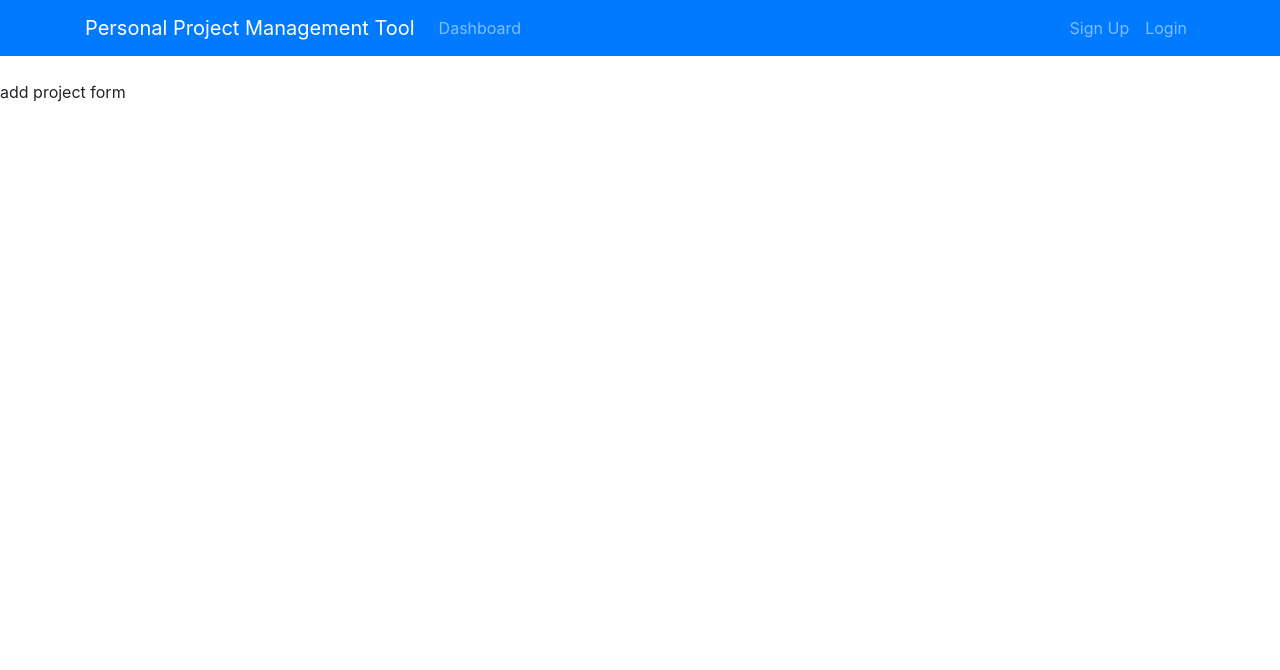
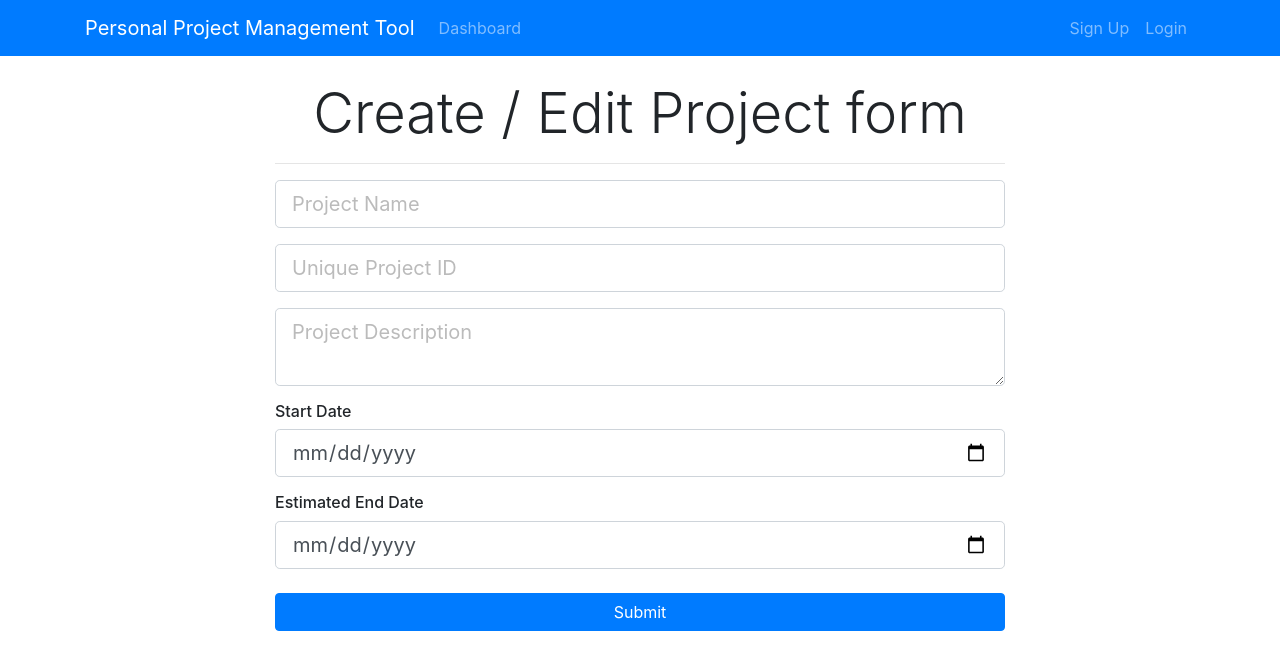
Before and after one commit to hervenesta/PersonalProjectTool, a React (Create React App) app in the folder ppmtool-react-client/: page /addProject in a window 1280 px wide. Shown: the top 670 px of the page. Built offline with nearby package versions, Linux system fonts and the light colour scheme.

Commit message:
addProject Component-controlled form

```diff
--- a/ppmtool-react-client/src/components/Project/AddProject.js
+++ b/ppmtool-react-client/src/components/Project/AddProject.js
@@ -1,8 +1,108 @@
 import React, { Component } from "react";
 
 class AddProject extends Component {
+  state = {
+    projectName: "",
+    projectIdentifier: "",
+    description: "",
+    start_date: "",
+    end_date: ""
+  };
+
+  onChange = e => {
+    this.setState({ [e.target.name]: e.target.value });
+  };
+
+  onSubmit = e => {
+    e.preventDefault();
+    const {
+      projectName,
+      projectIdentifier,
+      description,
+      start_date,
+      end_date
+    } = this.state;
+    const newProject = {
+      projectName,
+      projectIdentifier,
+      description,
+      start_date,
+      end_date
+    };
+    console.log(newProject);
+  };
+
   render() {
-    return <div>add project form</div>;
+    return (
+      <div className="register">
+        <div className="container">
+          <div className="row">
+            <div className="col-md-8 m-auto">
+              <h5 className="display-4 text-center">
+                Create / Edit Project form
+              </h5>
+              <hr />
+              <form onSubmit={this.onSubmit}>
+                <div className="form-group">
+                  <input
+                    type="text"
+                    className="form-control form-control-lg "
+                    placeholder="Project Name"
+                    name="projectName"
+                    value={this.state.projectName}
+                    onChange={this.onChange}
+                  />
+                </div>
+                <div className="form-group">
+                  <input
+                    type="text"
+                    className="form-control form-control-lg"
+                    placeholder="Unique Project ID"
+                    name="projectIdentifier"
+                    value={this.state.projectIdentifier}
+                    onChange={this.onChange}
+                  />
+                </div>
+                <div className="form-group">
+                  <textarea
+                    className="form-control form-control-lg"
+                    placeholder="Project Description"
+                    name="description"
+                    value={this.state.description}
+                    onChange={this.onChange}
+                  ></textarea>
+                </div>
+                <h6>Start Date</h6>
+                <div className="form-group">
+                  <input
+                    type="date"
+                    className="form-control form-control-lg"
+                    name="start_date"
+                    value={this.state.start_date}
+                    onChange={this.onChange}
+                  />
+                </div>
+                <h6>Estimated End Date</h6>
+                <div className="form-group">
+                  <input
+                    type="date"
+                    className="form-control form-control-lg"
+                    name="end_date"
+                    value={this.state.end_dates}
+                    onChange={this.onChange}
+                  />
+                </div>
+
+                <input
+                  type="submit"
+                  className="btn btn-primary btn-block mt-4"
+                />
+              </form>
+            </div>
+          </div>
+        </div>
+      </div>
+    );
   }
 }
 
```
